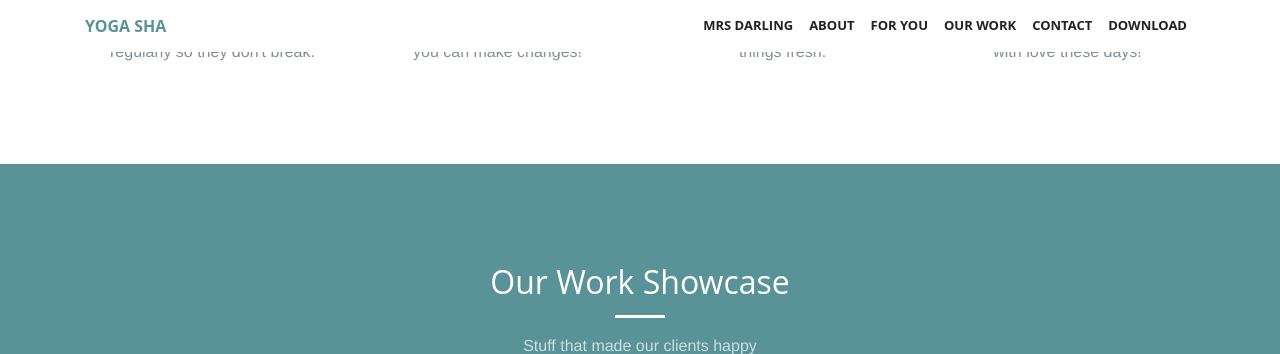
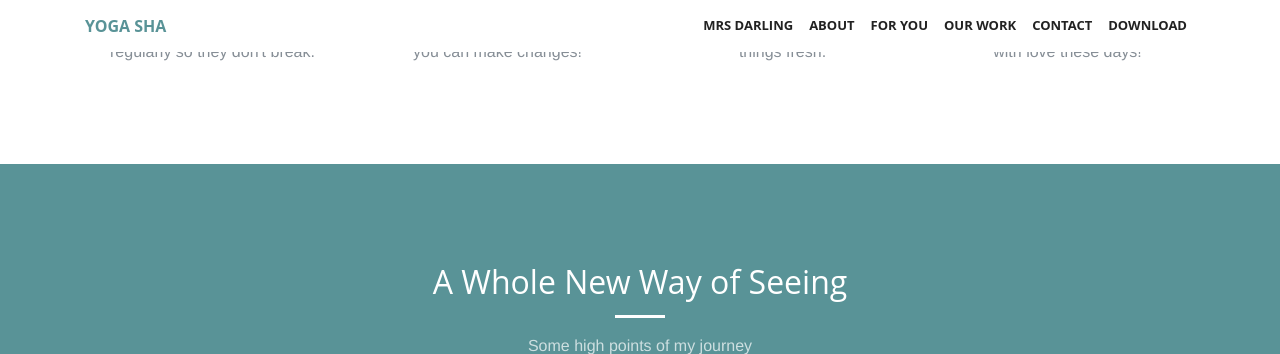
Before and after one commit to primertest-org/www, a Jekyll site: the page built from index.html, in a window 1280 px wide and 900 px high, scrolled down 1589 px, cut to the strip 0-354 px from the top of the window. Built offline with Jekyll 4.4.1, drawn with Linux system fonts in a browser that asks for light colours; some web fonts are replaced.

Commit message:
Updated '_data/portfolio.json' via CloudCannon

```diff
--- a/_data/portfolio.json
+++ b/_data/portfolio.json
@@ -1,6 +1,6 @@
 {
-	"title": "Our Work Showcase",
-	"sub-title": "Stuff that made our clients happy",
+	"title": "A Whole New Way of Seeing",
+	"sub-title": "Some high points of my journey",
 	"items": [
 		{
 			"title": "Contemplation on the Rocks",
@@ -19,7 +19,7 @@
 		{
 			"title": "The Universe Within",
 			"caption-category": "Goal",
-			"caption-title": "Reach for the Power of The Yoga Mind",
+			"caption-title": "Reach for the Power of Your Yoga Mind",
 			"img-url": "https://lh3.googleusercontent.com/qx64eEEJVgi1z-ZvzXyYTHCVnCtFTX4KeyMe8k4R41xBMkjQ4FouLFljSigjIc1_uadXxaIYEYYaF5B9Dw=s0-rj-l60-e30",
 			"link": "https://lh3.googleusercontent.com/GB998Npok8YoYeRjfXF7r9n91gxJ9a2IC1TxaAODazHoMjNxR0sPy-SI9xJAnarYPJ7UGOThAR8yTYibUg=s0-rj-l100-e30?yogamind.jpg"
 		},
@@ -33,14 +33,14 @@
 		{
 			"title": "Sadu time",
 			"caption-category": "Tools",
-			"caption-title": "Sadus, one doesn't come a long for days and then 3 appear at once",
+			"caption-title": "Sadus, you don't see one for days and then 3 appear at once",
 			"img-url": "https://lh3.googleusercontent.com/N3Zezoq-jhZhw4EjeqhXsn6KkzkP6jD0zy1SPajoaEitwERKlTMmmdW46rPD21dc7BkQorPQlrmKX_v5UQ=s0-rj-l60-e30",
 			"link": "https://lh3.googleusercontent.com/wELR1dMYyRn6QgcwqDt2rBBMlYXfrrN_2c-RB2s1So40oBaPywFSL3NJL4cCor9_9m68s8tSqfB2v_rEnA=s0-rj-l100-e30?sadu3.jpg"
 		},
 		{
 			"title": "Yoga Sha",
 			"caption-category": "Growth",
-			"caption-title": "Where Yoga Shaman grow",
+			"caption-title": "Where Yoga Shamen grow",
 			"img-url": "https://lh3.googleusercontent.com/-esEDUa7gK0gRhHDYT6GlXFhZkqT8cGOmRVQbkGrsmywnc4m2UUpR0DgG0QJxVwQi-9cZuQNwCvoXuIFew=s0-rj-l60-e30",
 			"link": "https://lh3.googleusercontent.com/1Yb9HnYUOVVc4N-VPhgmPPqbKJDBCxleQkh1sYs9MCqltiLpzMFRURt4Nv_Z2fQJvlIMq5-ixTsvxWSUHg=s0-rj-l100-e30?yogasha.jpg"
 		}
```
